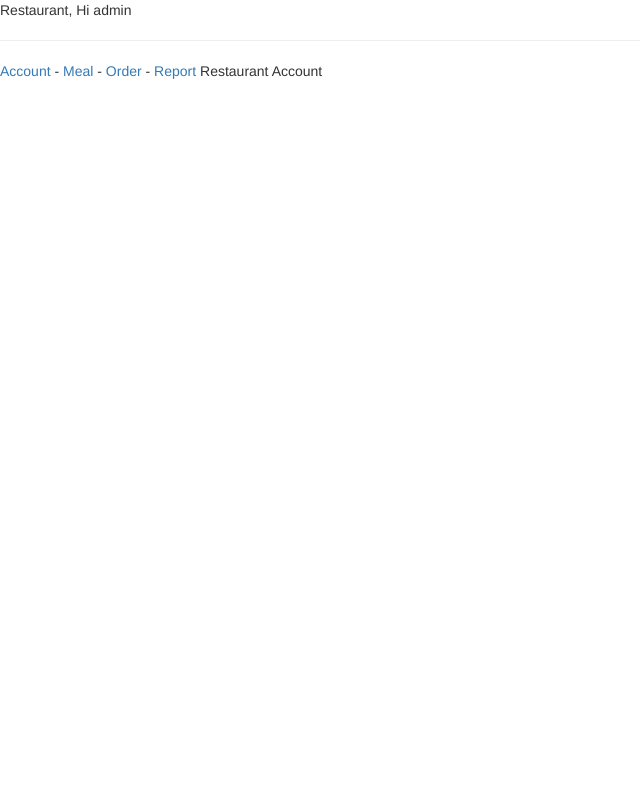
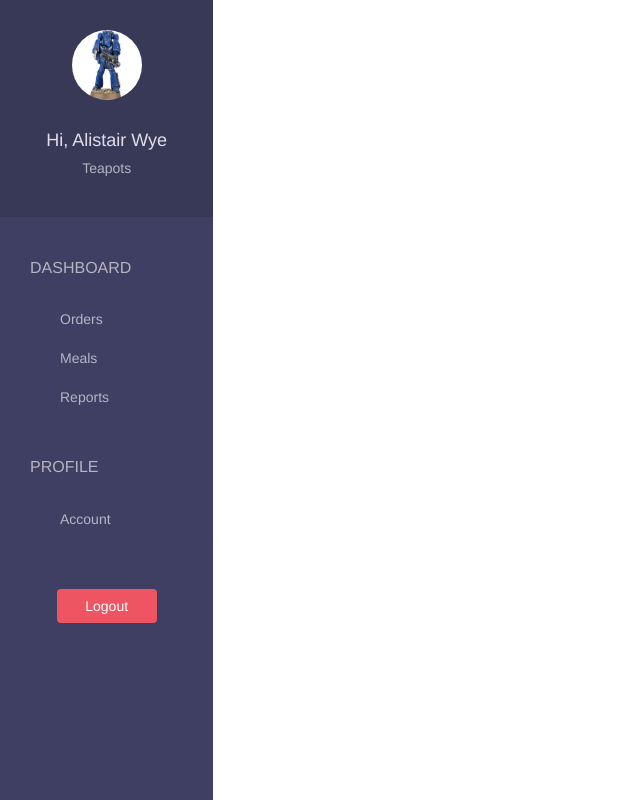
Before and after one commit to awye765/foodtasker, a Django app: page /restaurant/account/ in a window 1280 px wide. Shown: the whole page, without its empty margins (0-640 px from the left). Run offline with Django 3.2, Linux system fonts and the light colour scheme; a user stored in the database is signed in; data comes from the database, SQL or seed files in the repository; both versions use the stored data as it was after the commit; some libraries are stand-ins or nearby versions.

Commit message:
Completed Task 7

```diff
--- a/foodtaskerapp/static/css/style.css
+++ b/foodtaskerapp/static/css/style.css
@@ -1,3 +1,9 @@
+body {
+  padding-top: 50px;
+  background-repeat: #EDF2F5;
+  overflow: auto;
+}
+
 .bg-blue {
   background-color: #3F3F63;
 }
@@ -12,3 +18,91 @@
   color: white;
   background-color: #DA4F5D;
 }
+
+/* SIDE BAR */
+
+.sidebar {
+  height: 100vh;
+  position: fixed;
+  top: 0;
+  left: 9;
+  padding: 0;
+  background-color: #3F3F63;
+  overflow: auto;
+}
+
+/* SIDE BAR FOR HEADER*/
+
+.sidebar > div:first-child {
+  padding: 30px 10px;
+  font-weight: bold;
+  font-size: 15px;
+  background-color: #383957;
+}
+
+.sidebar > div:first-child > h4 {
+  color: #e0deeb;
+}
+
+.sidebar > div:first-child > h5 {
+  color: #b6b4c1;
+}
+
+/* SIDE BAR FOR LIST*/
+.sidebar .list-group {
+  padding: 0;
+  background-color: #3F3F63;
+}
+
+.sidebar .list-group > span {
+  color: #b6b4c1;
+  display: block;
+  margin-top: 20px;
+  padding: 20px 30px;
+  font-size: 16px;
+  font-width: 300;
+}
+
+.sidebar .list-group .list-group-item,
+.sidebar .list-group .list-group-item:focus {
+  background-color: #3F3F63;
+  color: #b6b4c1;
+  border: 0;
+  padding-left: 60px;
+  padding-right: 30px;
+
+}
+
+.sidebar .list-group .list-group-item.active,
+.sidebar .list-group .list-group-item:hover {
+  background-color: #383957;
+  color: #e0deeb;
+}
+
+.sidebar .list-group .list-group-item:first-child {
+  border-top-left-radius: 0;
+  border-top-right-radius: 0;
+}
+
+.sidebar .list-group .list-group-item .badge,
+.sidebar .list-group .list-group-item:focus .badge {
+  background-color: #EE5462;
+  color: #e0deeb;
+}
+
+/* SIDEBAR - LOGOUT */
+
+.sidebar > div:last-child {
+  padding: 30px;
+
+}
+
+.sidebar > div:last-child .btn {
+  width: 100px;
+}
+
+/* CONTENT */
+
+.content {
+  padding: 0 40px;
+}
--- a/foodtaskerapp/templates/base.html
+++ b/foodtaskerapp/templates/base.html
@@ -13,7 +13,15 @@
   <script src="https://ajax.googleapis.com/ajax/libs/jquery/1.12.4/jquery.min.js"></script>
 </head>
 <body>
-    {% block sidebar %}{% endblock %}
-    {% block page %}{% endblock %}
+    <div class="container-fluid">
+      <div class="row">
+        <div class="col-lg-2 col-md-2 col-sm-2 sidebar">
+          {% block sidebar %}{% endblock %}
+        </div>
+        <div class="col-lg-10 col-md-10 col-sm-10 content">
+          {% block page %}{% endblock %}
+        </div>
+      </div>
+    </div>
 </body>
 </html>
--- a/foodtaskerapp/templates/restaurant/account.html
+++ b/foodtaskerapp/templates/restaurant/account.html
@@ -2,6 +2,4 @@
 
 {% block page %}
 
-  Restaurant Account
-
 {% endblock %}
--- a/foodtaskerapp/templates/restaurant/base.html
+++ b/foodtaskerapp/templates/restaurant/base.html
@@ -3,14 +3,31 @@
 {% block title %} Restaurant {% endblock %}
 
 {% block sidebar %}
-    Restaurant, Hi {{request.user}}
-    <hr/>
-    <a href="{% url 'restaurant-account' %}">Account</a>
-    -
-    <a href="{% url 'restaurant-meal' %}">Meal</a>
-    -
-    <a href="{% url 'restaurant-order' %}">Order</a>
-    -
-    <a href="{% url 'restaurant-report' %}">Report</a>
+    <div class="text-center">
+      <img class="img-circle" src="{{ MEDIA_URL }}{{ request.user.restaurant.logo }}"
+        width="70" height="70">
+        <br/>
+        <br/>
+      <h4>Hi, {{ request.user.get_full_name }}</h4>
+      <h5>{{ request.user.restaurant.name }}</h5>
+    </div>
+
+    <div class="list-group">
+      <span class="text-uppercase">Dashboard</span>
+
+        <a href="{% url 'restaurant-order' %}" class="list-group-item">Orders</a>
+        <a href="{% url 'restaurant-meal' %}" class="list-group-item">Meals</a>
+        <a href="{% url 'restaurant-report' %}" class="list-group-item">Reports</a>
+
+        <span class="text-uppercase">Profile</span>
+        <a href="{% url 'restaurant-account' %}" class="list-group-item">Account</a>
+
+    </div>
+
+    <div class="text-center">
+      <a href="{% url 'restaurant-sign-out' %}?next={{ request.path }}"
+        class="btn btn-pink">Logout</a>
+    </div>
+
 
 {% endblock %}
--- a/foodtaskerapp/templates/restaurant/meal.html
+++ b/foodtaskerapp/templates/restaurant/meal.html
@@ -2,6 +2,4 @@
 
 {% block page %}
 
-  Restaurant Meal
-
 {% endblock %}
--- a/foodtaskerapp/templates/restaurant/order.html
+++ b/foodtaskerapp/templates/restaurant/order.html
@@ -2,6 +2,4 @@
 
 {% block page %}
 
-  Restaurant Order
-
 {% endblock %}
--- a/foodtaskerapp/templates/restaurant/report.html
+++ b/foodtaskerapp/templates/restaurant/report.html
@@ -2,6 +2,4 @@
 
 {% block page %}
 
-  Restaurant Report
-
 {% endblock %}
```
Also changed, not shown: README.md, db.sqlite3.
